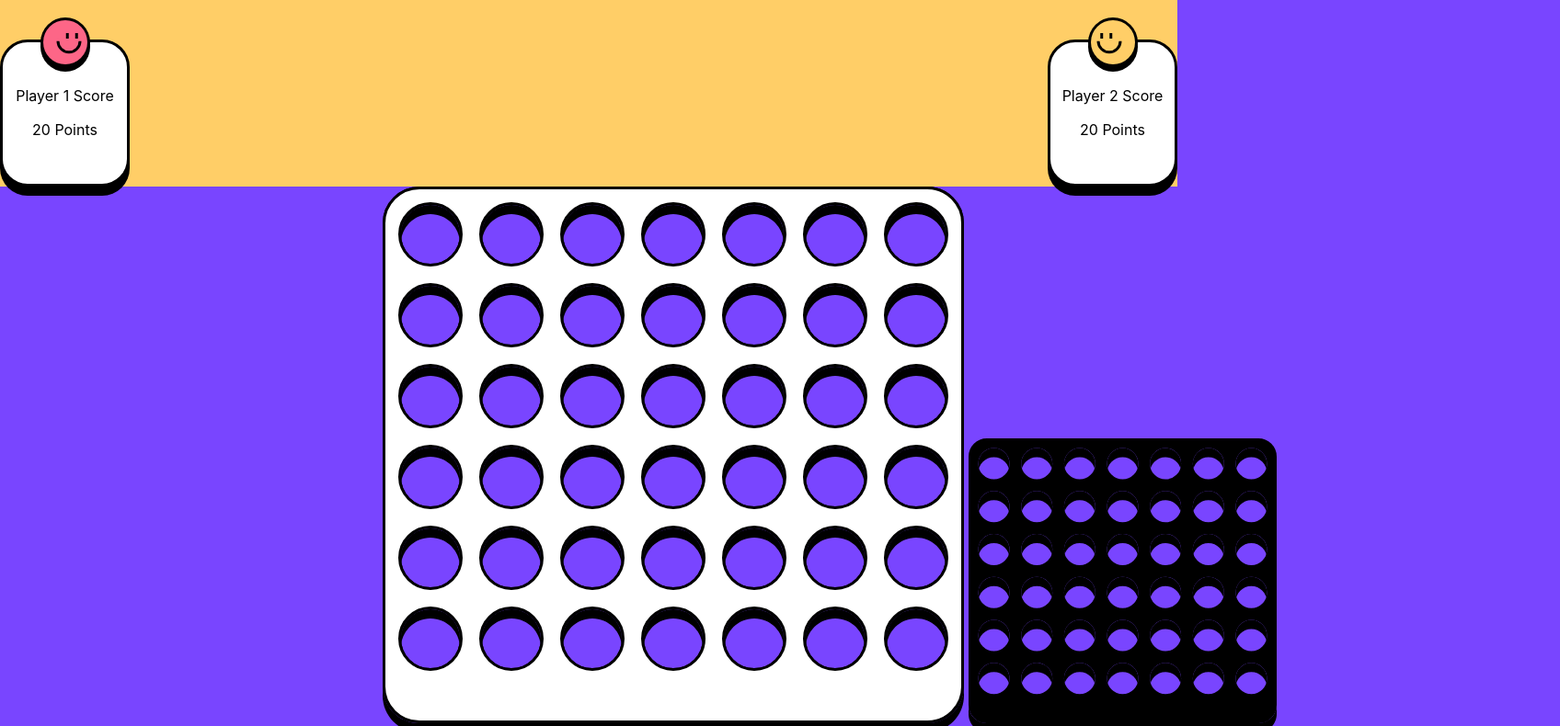
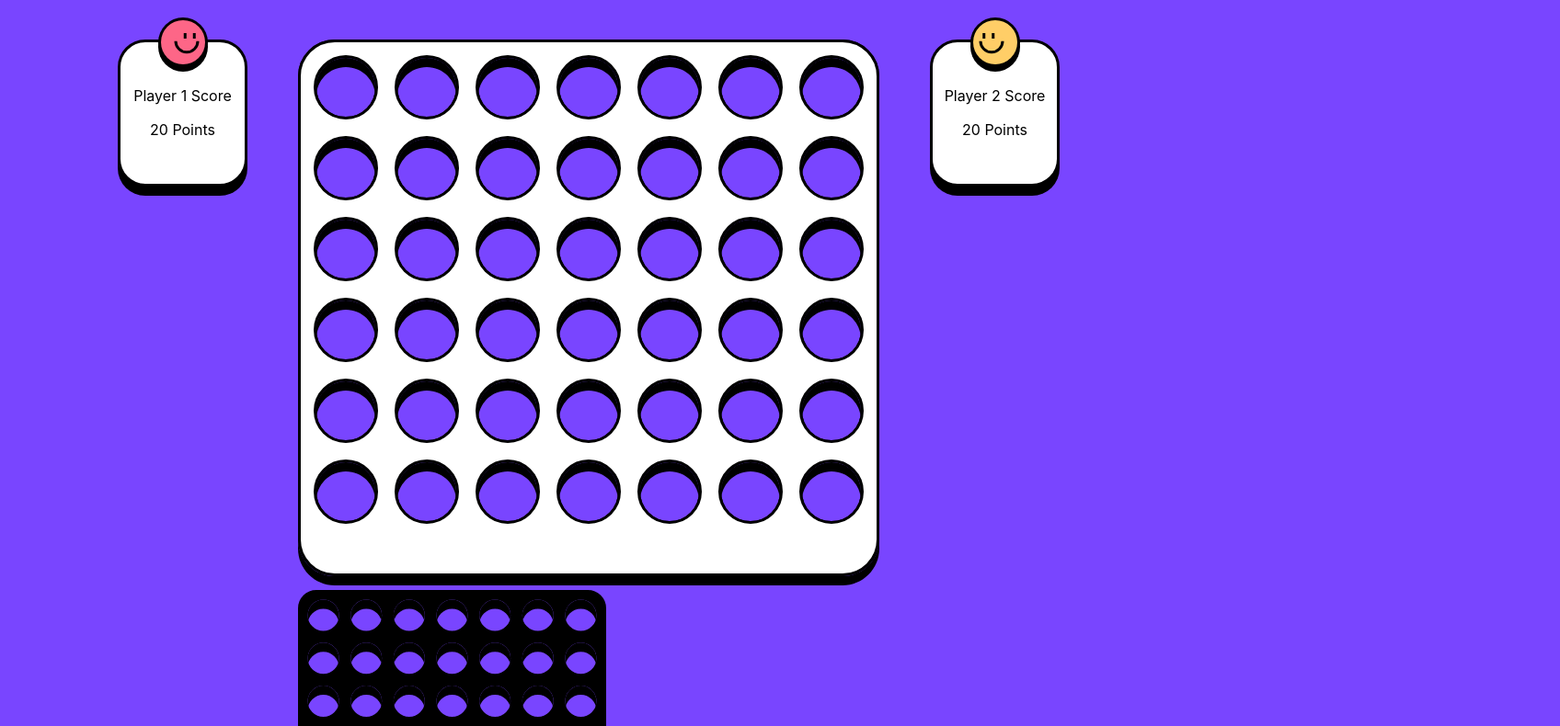
Before and after one commit to CedricCyber/Connect-4-js, a plain HTML site: page vsplayer.html in a window 1280 px wide. Shown: the part 115-905 px from the top of the page at 92% size, 1696 px wide, since content can reach past the window. Drawn offline with nearby package versions, Linux system fonts and the light colour scheme.

Commit message:
fixed css for cards and grid. Todo build timer.

```diff
--- a/index.css
+++ b/index.css
@@ -200,7 +200,9 @@ button:hover {
 .overlap {
 }
 .x-50 {
-  transform: translateX(32.5%);
+  left: 0;
+  right: 0;
+  position: absolute;
 }
 /* Width Utility Style */
 .fullscreen {
@@ -210,6 +212,9 @@ button:hover {
   width: 632px;
 }
 /* Specific class styles */
+.game-container {
+  margin-top: 3%;
+}
 .button {
   width: 400px;
   height: 72px;
@@ -222,9 +227,7 @@ button:hover {
 }
 .menu-difficulty {
 }
-.game-board-large-container {
-  margin-top: 3%;
-}
+
 .game-board-large {
   position: relative;
   bottom: 10px;
@@ -235,7 +238,10 @@ button:hover {
 .card-rules {
 }
 /* absolute position to make styling smaller sizes easier */
-
+.player-score-cards-container {
+  width: 80vw;
+  margin-bottom: -160px;
+}
 .card-player-one {
   width: 141px;
   height: 160px;
@@ -282,7 +288,8 @@ button:hover {
   display: flex;
   flex-wrap: wrap;
   position: absolute;
-  transform: translateY(10px);
+  margin-top: -587px;
+  transform: translateX(7.5px);
 }
 /* grid cells styles */
 .grid div {
--- a/vsplayer.html
+++ b/vsplayer.html
@@ -23,7 +23,7 @@
   </div> -->
 
   <body class="purple-background">
-    <div class="items-center game-board-large-container">
+    <div class="items-center game-container">
       <div
         id="gameboard-nav-container"
         class="flex items-center justify-between board-width margin-auto"
@@ -43,7 +43,9 @@
       <!-- surround player score cards, gameboard, and grids -->
       <div id="score-card-board-container" class="">
         <!-- surrounds player 1 and player 2 score cards -->
-        <div class="flex justify-between yellow-background">
+        <div
+          class="flex justify-between player-score-cards-container margin-auto"
+        >
           <!-- player one score card -->
           <div id="card-player-one" class="flex-col items-center">
             <!-- player one icon -->
@@ -82,7 +84,7 @@
           </div>
         </div>
         <!-- surrounds game board and grids -->
-        <div id="board-and-grid-container" class="x-50">
+        <div id="board-and-grid-container" class="x-50 board-width margin-auto">
           <!-- white gameboard layer -->
           <div>
             <img
```
